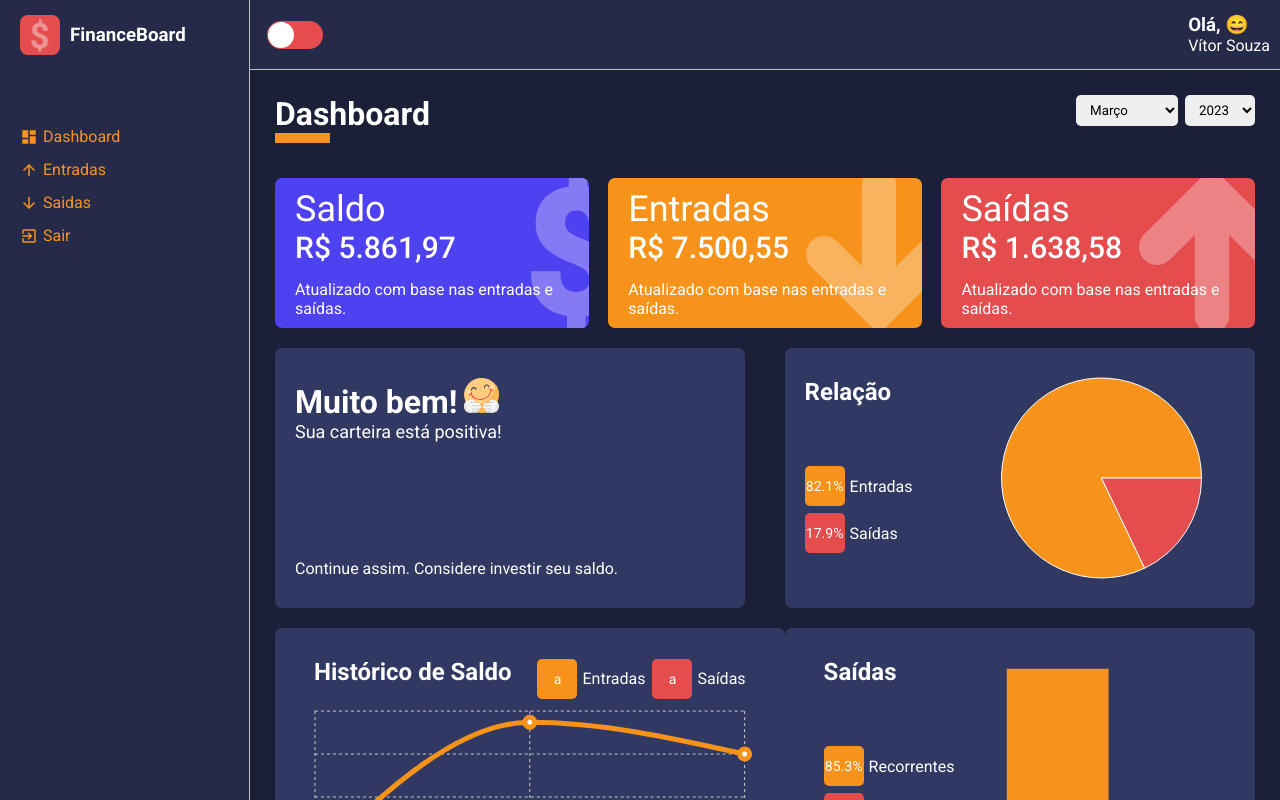
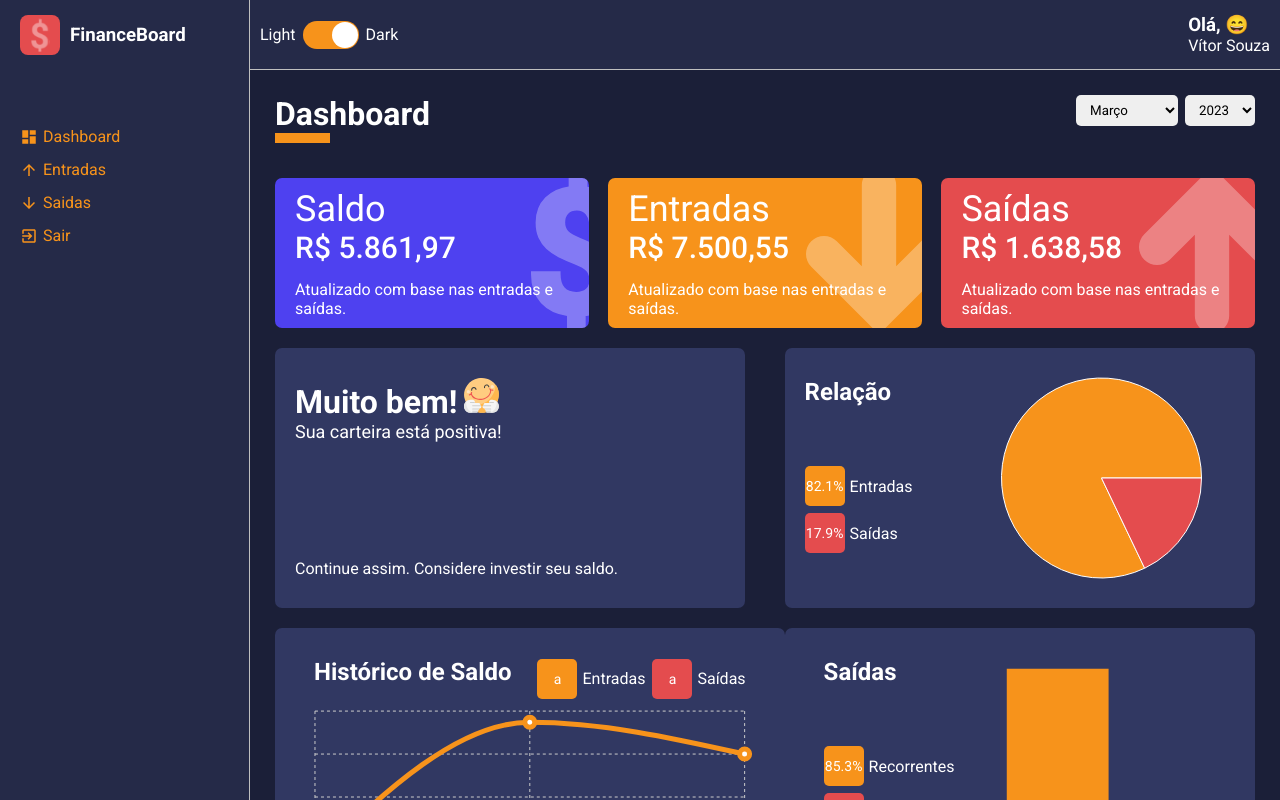
Before and after one commit to vitoorsouzaa1/react-typescript-dashboard, a React (Create React App) app: page / in a window 1280 px wide. Built offline with nearby package versions, Linux system fonts and the light colour scheme.

Commit message:
feat: add a theme state and a handler to change themes

```diff
--- a/src/components/header/header.component.tsx
+++ b/src/components/header/header.component.tsx
@@ -1,5 +1,9 @@
-import React, { useMemo } from 'react'
+import React, { useMemo, useState } from 'react'
 
+// Themes
+import { useTheme } from '../../hooks/useTheme'
+
+// Utils
 import emojis from '../../utils/emojis'
 
 // Components
@@ -14,6 +18,17 @@
 } from './header.styles'
 
 export const HeaderComponent: React.FC = () => {
+  const { toggleTheme, theme } = useTheme()
+
+  const [darkTheme, setDarkTheme] = useState(() =>
+    theme.title === 'dark' ? true : false
+  )
+
+  const handleThemeChanger = () => {
+    setDarkTheme(!darkTheme)
+    toggleTheme()
+  }
+
   const emoji = useMemo(() => {
     const index = Math.floor(Math.random() * emojis.length)
 
@@ -22,7 +37,12 @@
 
   return (
     <HeaderContainer>
-      <TogglerComponent />
+      <TogglerComponent
+        labelLeft='Light'
+        labelRight='Dark'
+        checked={darkTheme}
+        onChange={handleThemeChanger}
+      />
 
       <ProfileContainer>
         <ProfileTitle>Olá, {emoji}</ProfileTitle>
```
